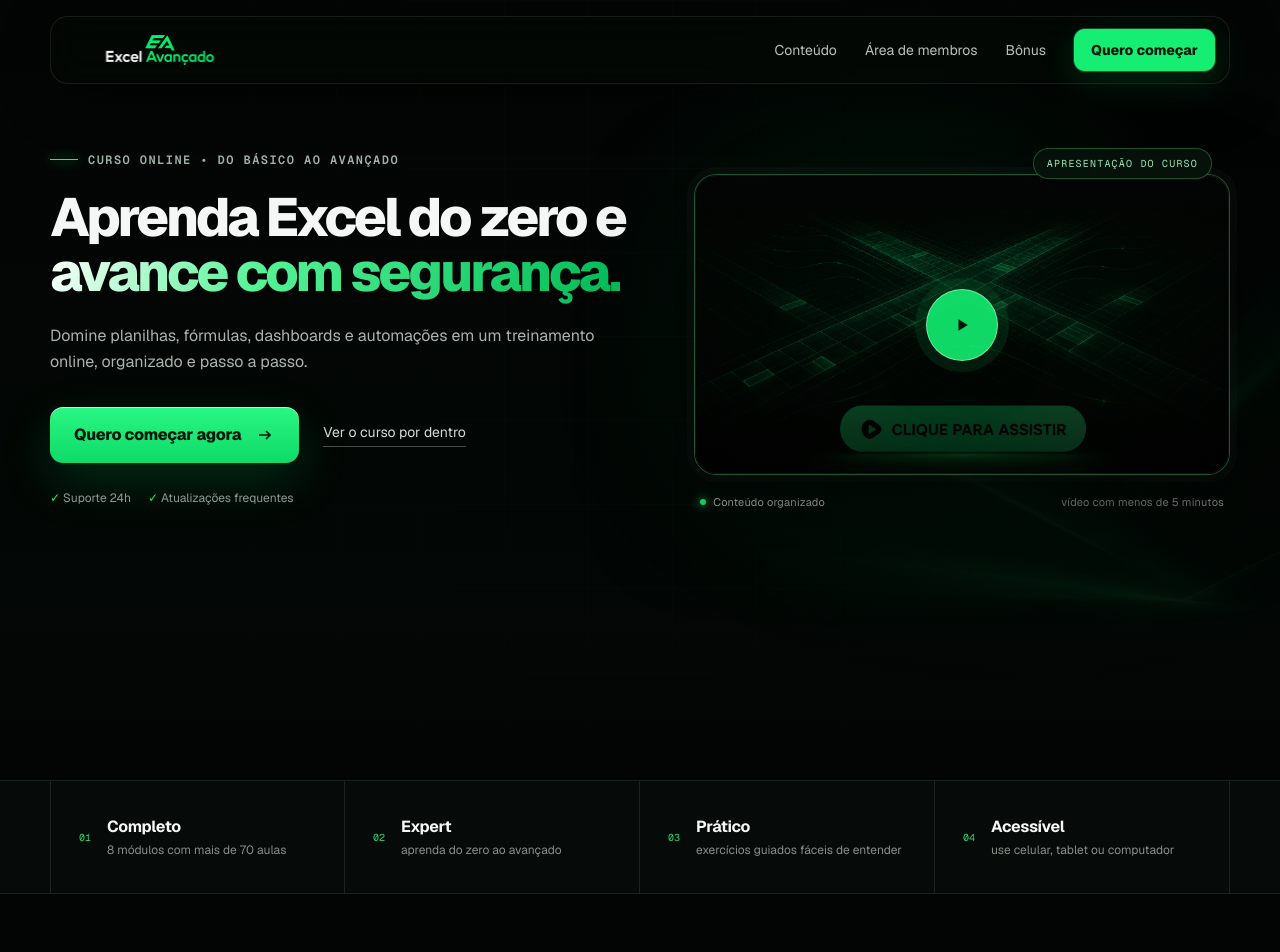
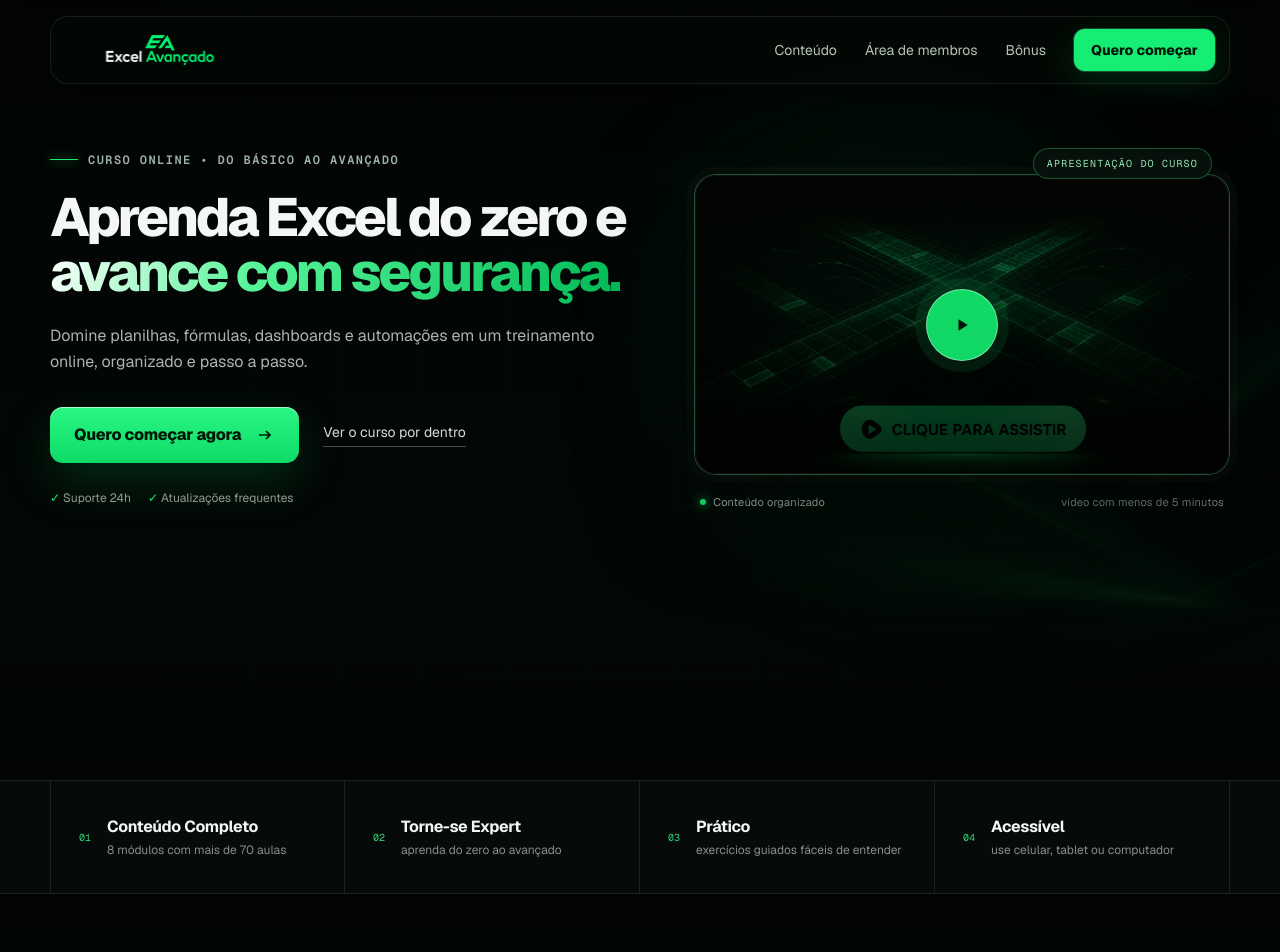
Before and after one commit to MindLone/excel-avancado, a Next.js app: page / in a window 1280 px wide. Shown: the top 952 px of the page. Built offline with nearby package versions, Linux system fonts and the light colour scheme; no server answers.

Commit message:
Update benefit descriptions for clarity

```diff
--- a/app/site-client.tsx
+++ b/app/site-client.tsx
@@ -19,8 +19,8 @@ function CheckIcon() {
 }
 
 const benefits = [
-  ["Completo", "8 módulos com mais de 70 aulas"],
-  ["Expert", "aprenda do zero ao avançado"],
+  ["Conteúdo Completo", "8 módulos com mais de 70 aulas"],
+  ["Torne-se Expert", "aprenda do zero ao avançado"],
   ["Prático", "exercícios guiados fáceis de entender"],
   ["Acessível", "use celular, tablet ou computador"],
 ];
```
